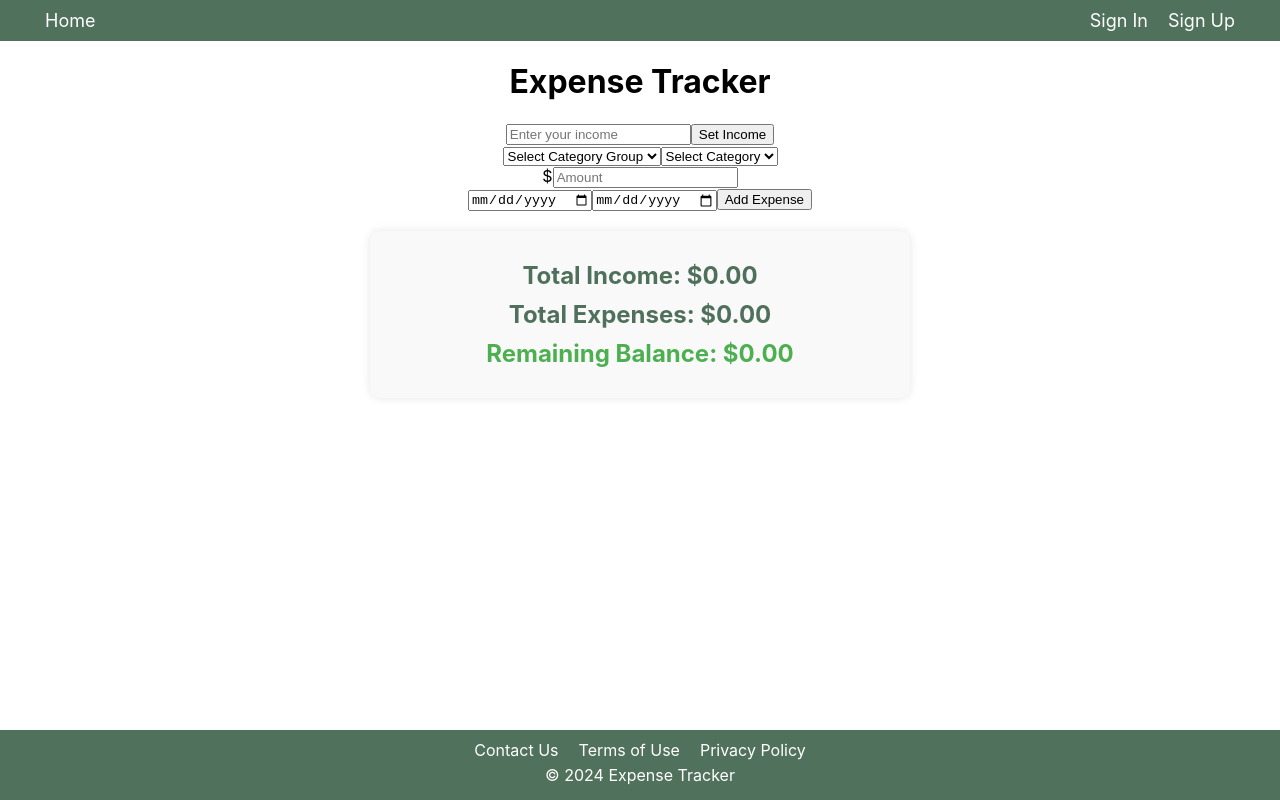
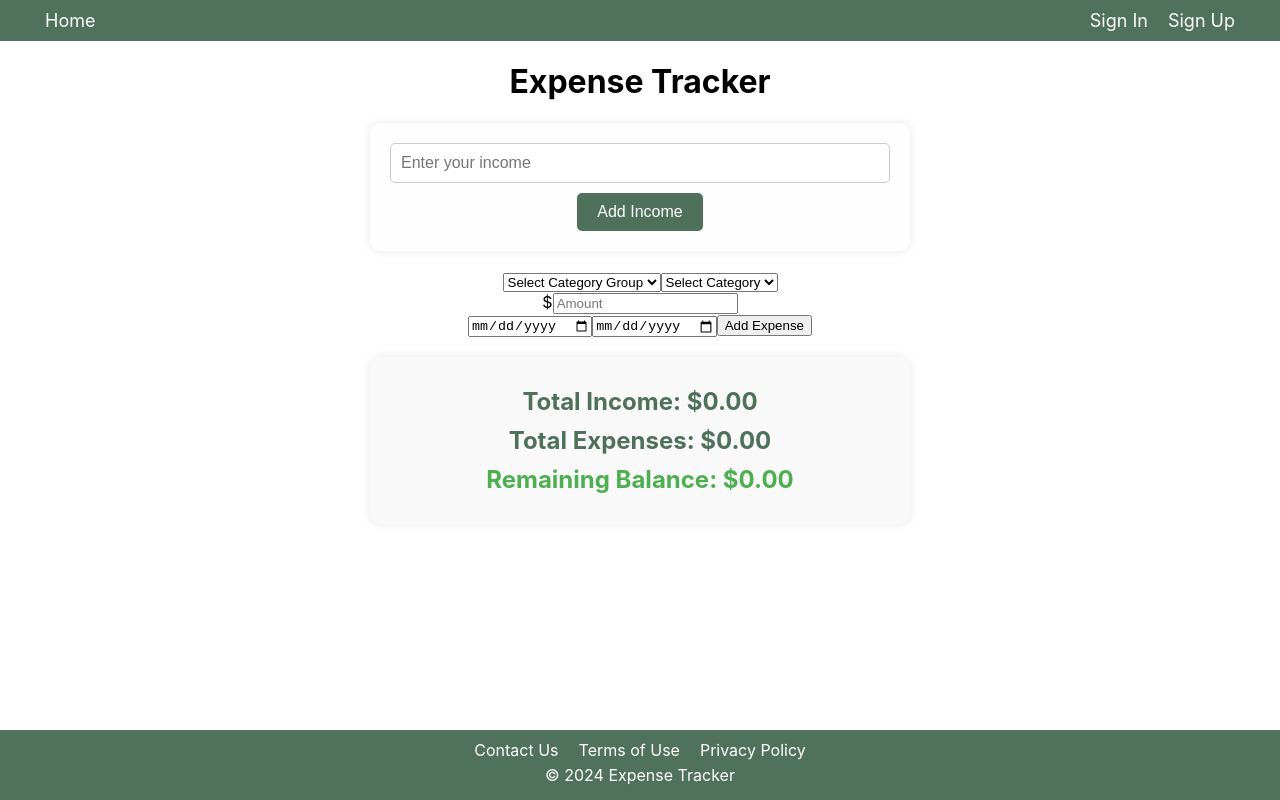
Before and after one commit to sahomelabs/exptest, a React (Create React App) app: page / in a window 1280 px wide. Built offline with nearby package versions, Linux system fonts and the light colour scheme.

Commit message:
css add to incomeform

```diff
--- /dev/null
+++ b/src/Components/IncomeForm/IncomeForm.css
@@ -0,0 +1,35 @@
+/* IncomeForm.css */
+
+.income-form {
+    background-color: #f9f9f941;
+    padding: 20px;
+    margin: 20px auto;
+    border-radius: 10px;
+    box-shadow: 0 0 10px rgba(0, 0, 0, 0.1);
+    max-width: 500px;
+    text-align: center;
+  }
+
+  .income-form input[type="number"] {
+    width: calc(100% - 22px);
+    padding: 10px;
+    margin-bottom: 10px;
+    border: 1px solid #ccc;
+    border-radius: 5px;
+    font-size: 1em;
+  }
+
+  .income-form button {
+    background-color: #013111af;
+    color: white;
+    padding: 10px 20px;
+    border: none;
+    border-radius: 5px;
+    font-size: 1em;
+    cursor: pointer;
+    transition: background-color 0.3s ease;
+  }
+
+  .income-form button:hover {
+    background-color: #005b29;
+  }
--- a/src/Components/IncomeForm/IncomeForm.jsx
+++ b/src/Components/IncomeForm/IncomeForm.jsx
@@ -1,6 +1,7 @@
 //IncomeForm.jsx
 
 import React, { useState } from 'react';
+import './IncomeForm.css';
 
 const IncomeForm = ({ setIncome }) => {
   const [incomeInput, setIncomeInput] = useState('');
@@ -16,7 +17,7 @@ const IncomeForm = ({ setIncome }) => {
   };
 
   return (
-    <form onSubmit={handleSubmit}>
+    <form className="income-form" onSubmit={handleSubmit}>
       <input
         type="number"
         value={incomeInput}
@@ -24,7 +25,7 @@ const IncomeForm = ({ setIncome }) => {
         placeholder="Enter your income"
         required
       />
-      <button type="submit">Set Income</button>
+      <button type="submit">Add Income</button>
     </form>
   );
 };
```
